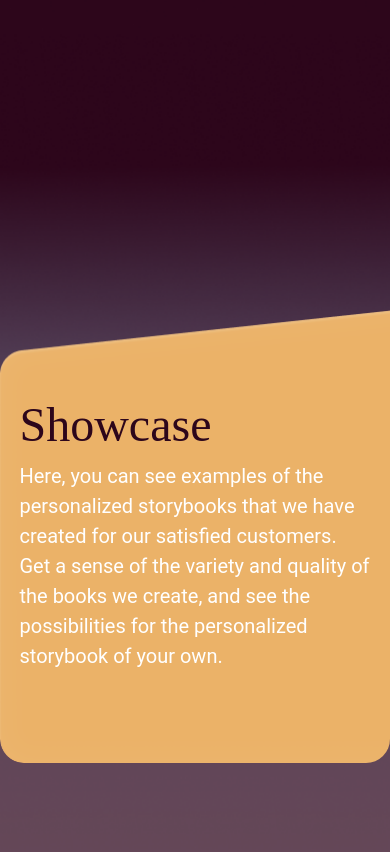
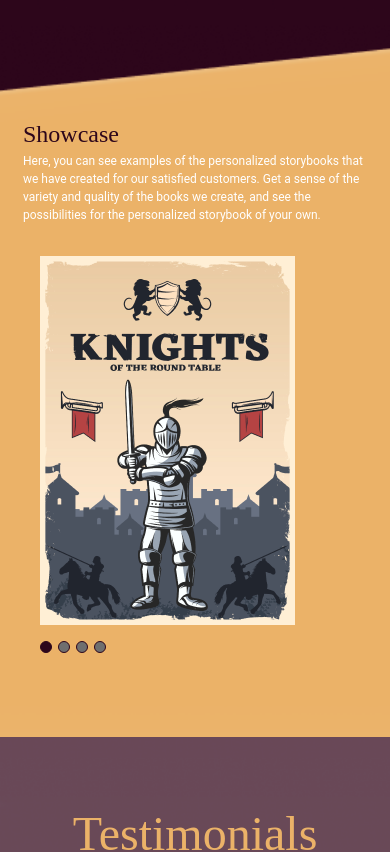
Before and after one commit to nastiushka3112/CrazyP-0.2, a React (Create React App) app: page / in a window 390 px wide. Shown: the part 6666-7518 px from the top of the page. Built offline with nearby package versions, Linux system fonts and the light colour scheme.

Commit message:
Showcase adaptive was done

```diff
--- a/src/Components/Showcase/ShowCase.js
+++ b/src/Components/Showcase/ShowCase.js
@@ -7,18 +7,20 @@ import { Pagination } from "swiper";
 
 export default function ShowCase() {
   return (
-    <div class="flex justify-center items-center mt-[200px] max-[420px]:mb-[400px]">
-      <div class="bg-showcase bg-cover w-[100%] h-[565px] flex justify-between max-[420px]:flex-col max-[420px]:px-[5%] rounded-[24px] items-center sm:pl-[64px] pr-[32px] pt-[91px]">
-        <div class="max-w-[582px] max-[420px]:mt-[100px]">
-          <h2 class="text-main-color text-[48px] font-mainText">Showcase</h2>
-          <p class="text-[#FFFFFF] text-[20px] font-textSec">
+    <div class="flex justify-center items-center mt-[200px] max-[420px]:mb-[400px] relative">
+      <div class="bg-showcase  bg-cover max-[420px]:mt-[266px] max-[420px]:absolute max-[420px]:w-[1440px] max-[420px]:h-[812px] w-[100%] h-[565px] flex justify-between max-[420px]:flex-col max-[420px]:px-[5%] rounded-[24px] max-[420px]:rounded-[0px] items-center sm:pl-[64px] pr-[32px] pt-[91px]">
+        <div class="max-w-[582px] max-[420px]:mt-[100px] max-[420px]:w-[400px]  max-[420px]:px-[2%]">
+          <h2 class="text-main-color text-[48px] max-[420px]:text-[24px] font-mainText">
+            Showcase
+          </h2>
+          <p class="text-[#FFFFFF] text-[20px] max-[420px]:text-[12px] font-textSec">
             Here, you can see examples of the personalized storybooks that we
             have created for our satisfied customers. Get a sense of the variety
             and quality of the books we create, and see the possibilities for
             the personalized storybook of your own.
           </p>
         </div>
-        <div class="w-[338px] h-[90%]  max-[420px]:mt-[200px]  max-[420px]:ml-[20%]">
+        <div class="w-[338px] h-[90%]  max-[420px]:mt-[32px]  max-[420px]:ml-[2%]">
           <Swiper
             pagination={{
               el: ".pagination",
--- a/src/Components/Showcase/Style.css
+++ b/src/Components/Showcase/Style.css
@@ -28,7 +28,7 @@
     cursor: pointer;
     display: flex;
     gap: 6px;
-    margin-left: 28%;
-    margin-top: 10px;
+    /* margin-left: 28%; */
+    margin-top: 16px;
   }
 }
--- a/tailwind.config.js
+++ b/tailwind.config.js
@@ -24,6 +24,7 @@ module.exports = {
         variant2img: "url('/src/Components/Theme/Img/variant2img.png')",
         questionImage: "url('/src/Components/Theme/Img/question.png')",
         showcase: "url('/src/Components/Theme/Img/ShowCase.png')",
+				showcasemb: "url('/src/Components/Theme/Img/ShowCaseMb.png')",
         testimonials: "url('/src/Components/Theme/Img/Testimonials.png')",
         bgParallax: "url('/src/Components/Theme/Img/Parallax/bg.png')",
         bg2Parallax: "url('/src/Components/Theme/Img/Parallax/bg1.png')",
```
Also changed, not shown: src/Components/Theme/Img/showCaseMb.png (added).
